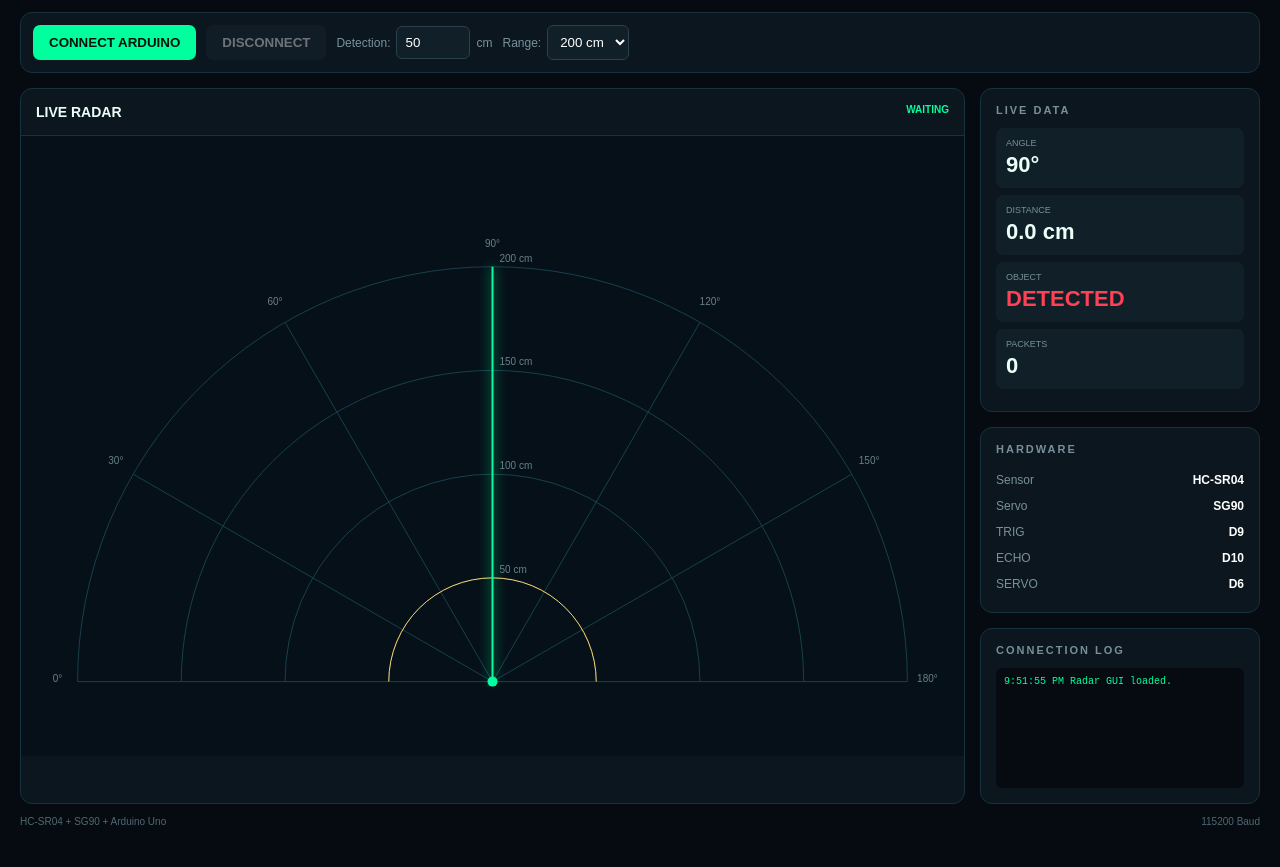
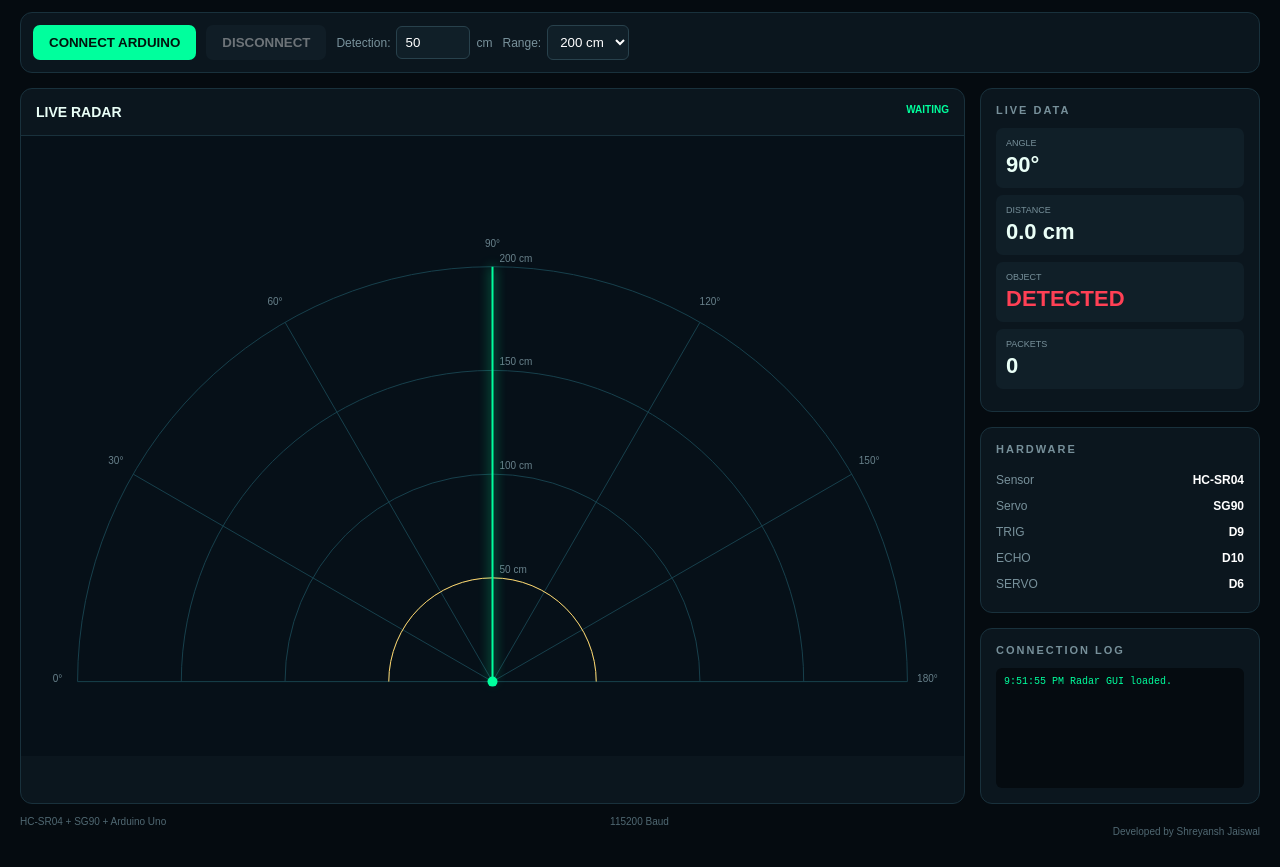
Before and after one commit to shreyanshcodes-hacker/Arduino-Web-Radar-HC-SR04-Servo-Live-Web-GUI, a plain HTML site: page index.html in a window 1280 px wide. Shown: the part 51-918 px from the top of the page. Drawn offline with Linux system fonts and the light colour scheme.

Commit message:
updated the main source page

```diff
--- a/index.html
+++ b/index.html
@@ -546,6 +546,7 @@ footer {
   <span>
     115200 Baud
   </span>
+  <p>Developed by Shreyansh Jaiswal</p>
 
 </footer>
 
```
